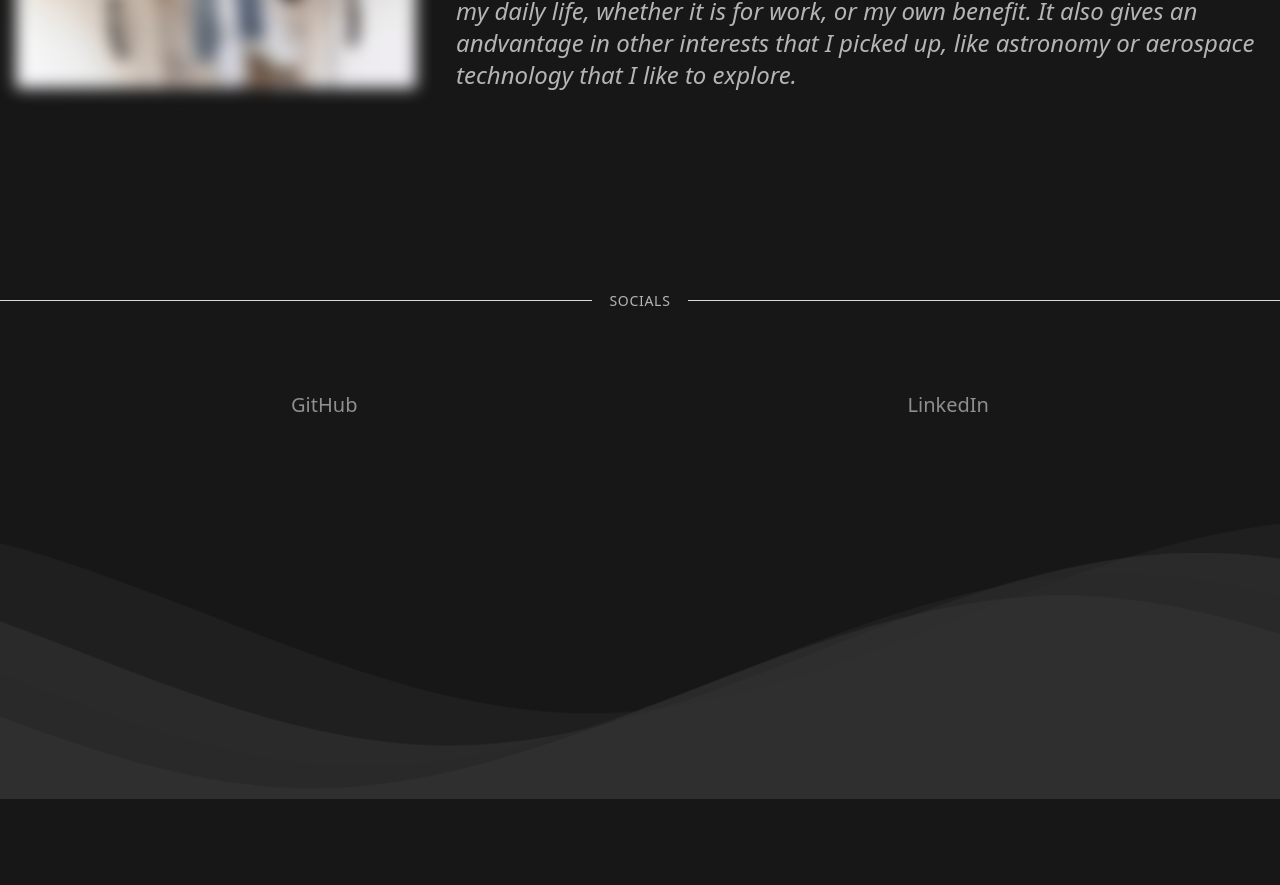
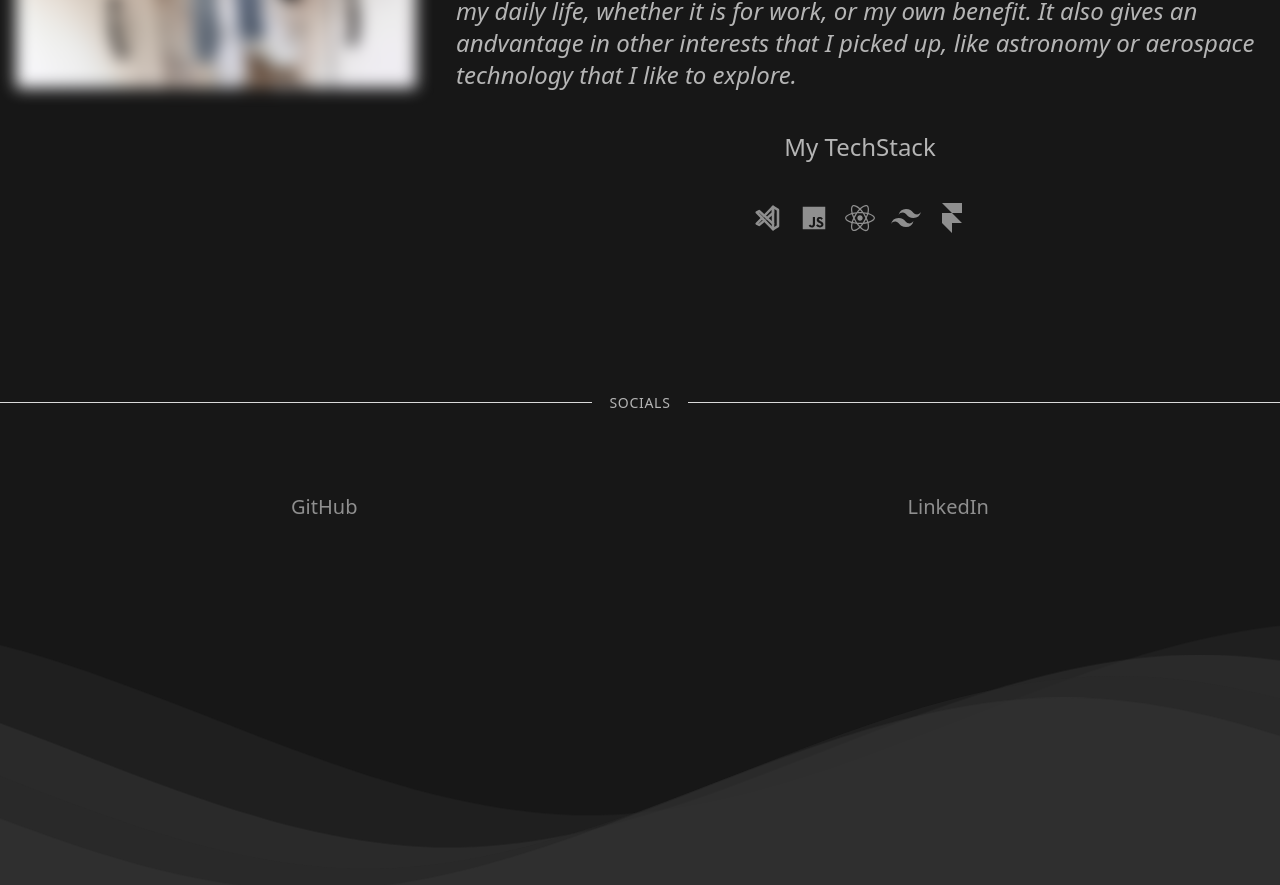
Before and after one commit to MaciekPanek/Portfolio, a React (Vite) app: page / in a window 1280 px wide. Shown: the part 2234-3119 px from the top of the page. Before the commit the page ends 3033 px from the top, so only its background shows below. Built offline with nearby package versions, Linux system fonts and the light colour scheme.

Commit message:
ewhfuiwe

```diff
--- a/src/features/about/AboutSection.jsx
+++ b/src/features/about/AboutSection.jsx
@@ -1,5 +1,10 @@
 import Heading from "../../ui/Heading";
 import Paragraph from "./Paragraph";
+
+import { TbBrandVscode } from "react-icons/tb";
+import { BiLogoJavascript } from "react-icons/bi";
+import { FaReact } from "react-icons/fa";
+import { SiTailwindcss, SiFramer } from "react-icons/si";
 
 function AboutSection() {
   return (
@@ -38,6 +43,16 @@ function AboutSection() {
             picked up, like astronomy or aerospace technology that I like to
             explore.
           </Paragraph>
+          <p className="text-center text-dark-200 leading-8 mb-5 lg:mb-10 text-lg font-extralight lg:text-2xl">
+            My TechStack
+          </p>
+          <span className="text-dark-300 flex gap-4 text-3xl items-center justify-center ">
+            <TbBrandVscode />
+            <BiLogoJavascript />
+            <FaReact />
+            <SiTailwindcss />
+            <SiFramer />
+          </span>
         </article>
       </section>
     </section>
--- a/src/features/projects/Project.jsx
+++ b/src/features/projects/Project.jsx
@@ -14,7 +14,10 @@ function Project({ title, tech, src, children, url, href }) {
             {title}
           </h3>
         </a>
-        <a className="text-dark-400 italic text-sm " href={href}>
+        <a
+          className="text-dark-400 italic text-sm hover:text-dark-300  "
+          href={href}
+        >
           GitHub Repo &rarr;
         </a>
 
```
